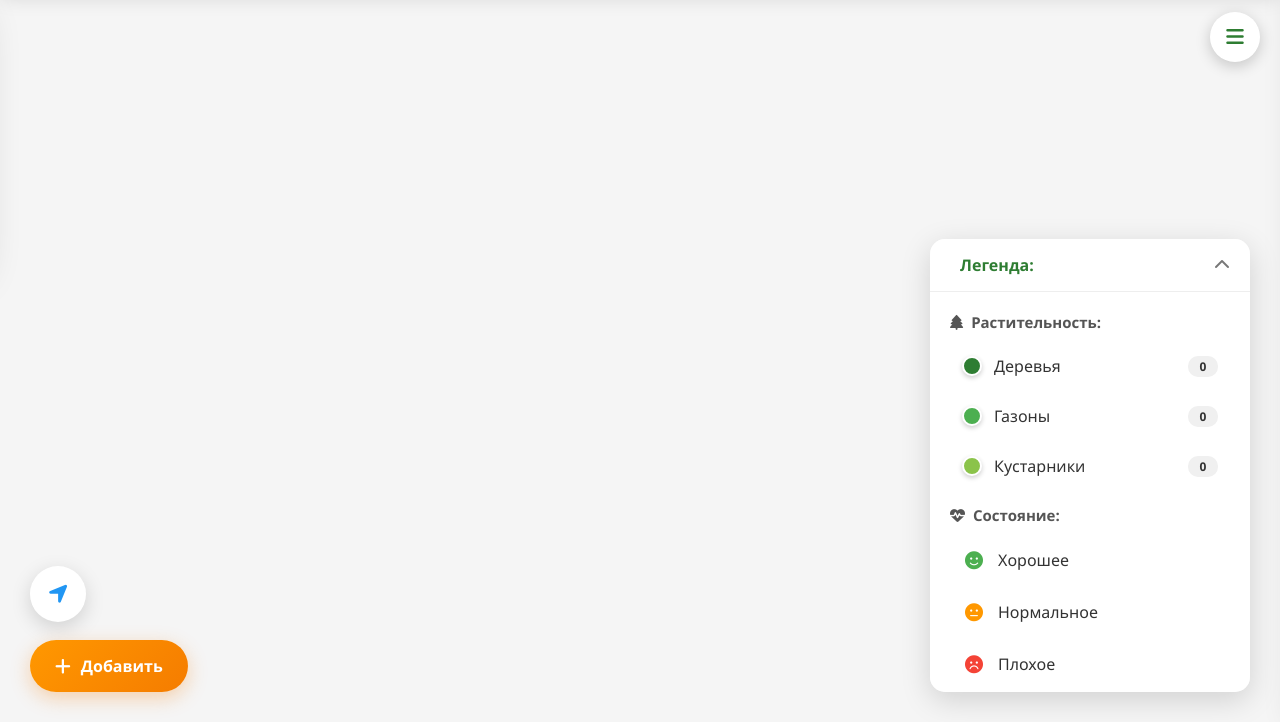
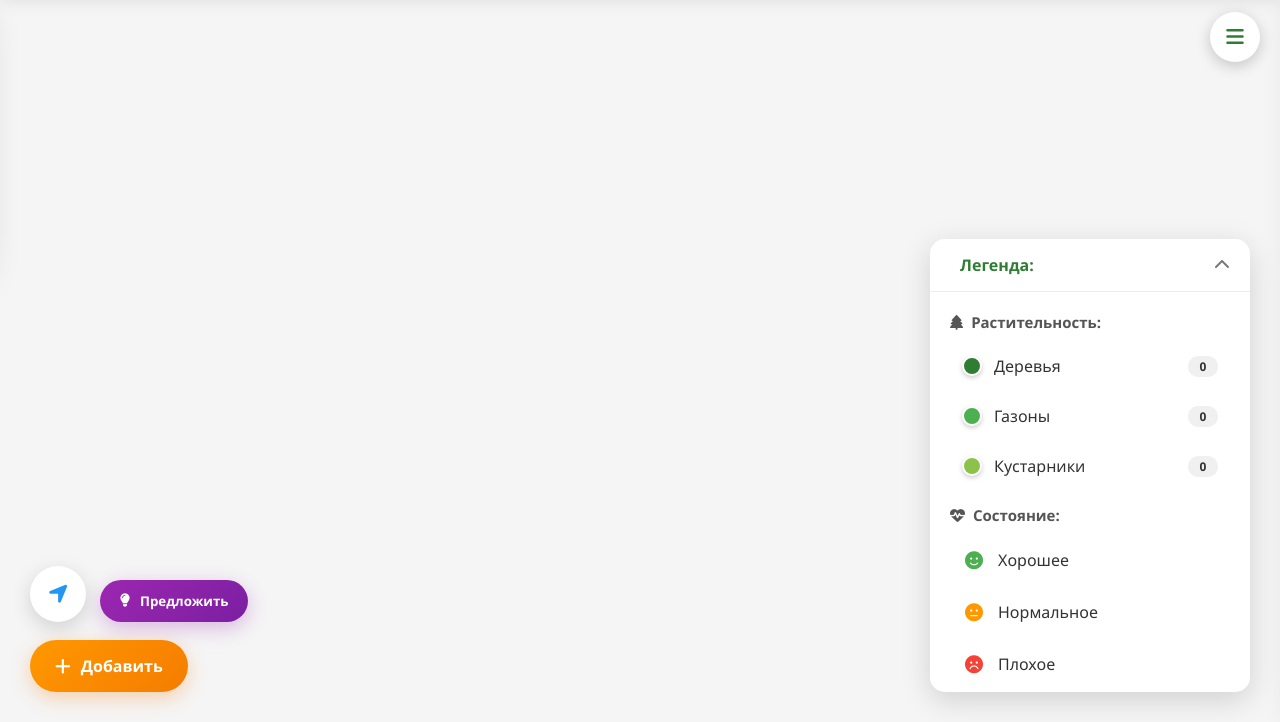
Before and after one commit to ecopuls22-sys/eco-biyisk-map, a plain HTML site: page index.html in a window 1280 px wide. Shown: the part 78-800 px from the top of the page. Drawn offline with Linux system fonts and the light colour scheme.

Commit message:
Update index.html

```diff
--- a/index.html
+++ b/index.html
@@ -45,7 +45,7 @@
                 </span>
             </div>
 
-       <!-- Меню пользователя -->
+            <!-- Меню пользователя -->
             <div class="user-menu">
                 <span class="user-name">Гость</span>
                 <div class="user-avatar">
@@ -169,6 +169,12 @@
         <i class="fas fa-location-arrow"></i>
     </button>
 
+    <!-- Кнопка "Предложить идею" -->
+    <button class="suggest-btn" id="suggestBtn" title="Предложить идею">
+        <i class="fas fa-lightbulb"></i>
+        <span>Предложить</span>
+    </button>
+
     <!-- Кнопка "Добавить объект" -->
     <button class="add-btn" id="addBtn" title="Добавить новый объект">
         <i class="fas fa-plus"></i>
@@ -216,7 +222,7 @@
                     <p id="userWelcome">Войдите в систему для доступа к функциям</p>
                 </div>
 
-  <div class="panel-actions">
+                <div class="panel-actions">
                     <button class="panel-action-btn" id="loginBtn">
                         <i class="fas fa-sign-in-alt"></i> Войти
                     </button>
```
